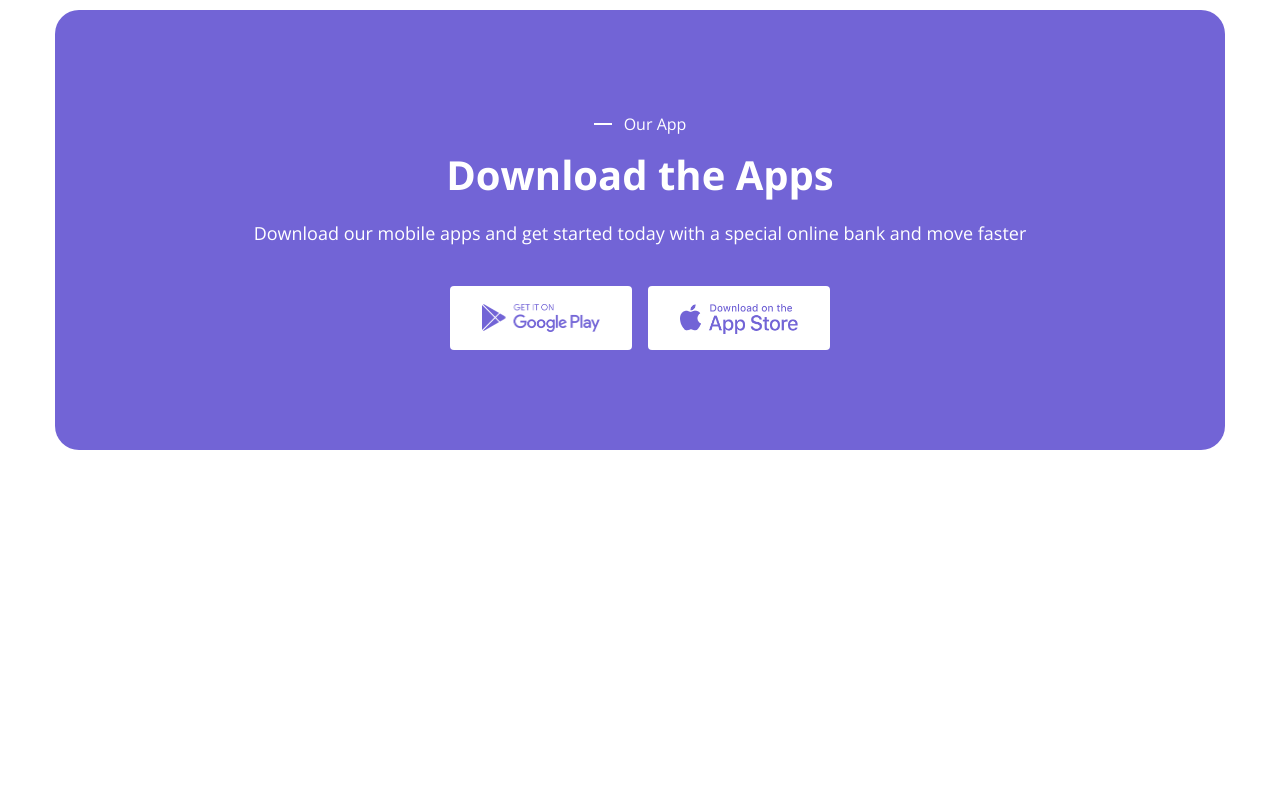
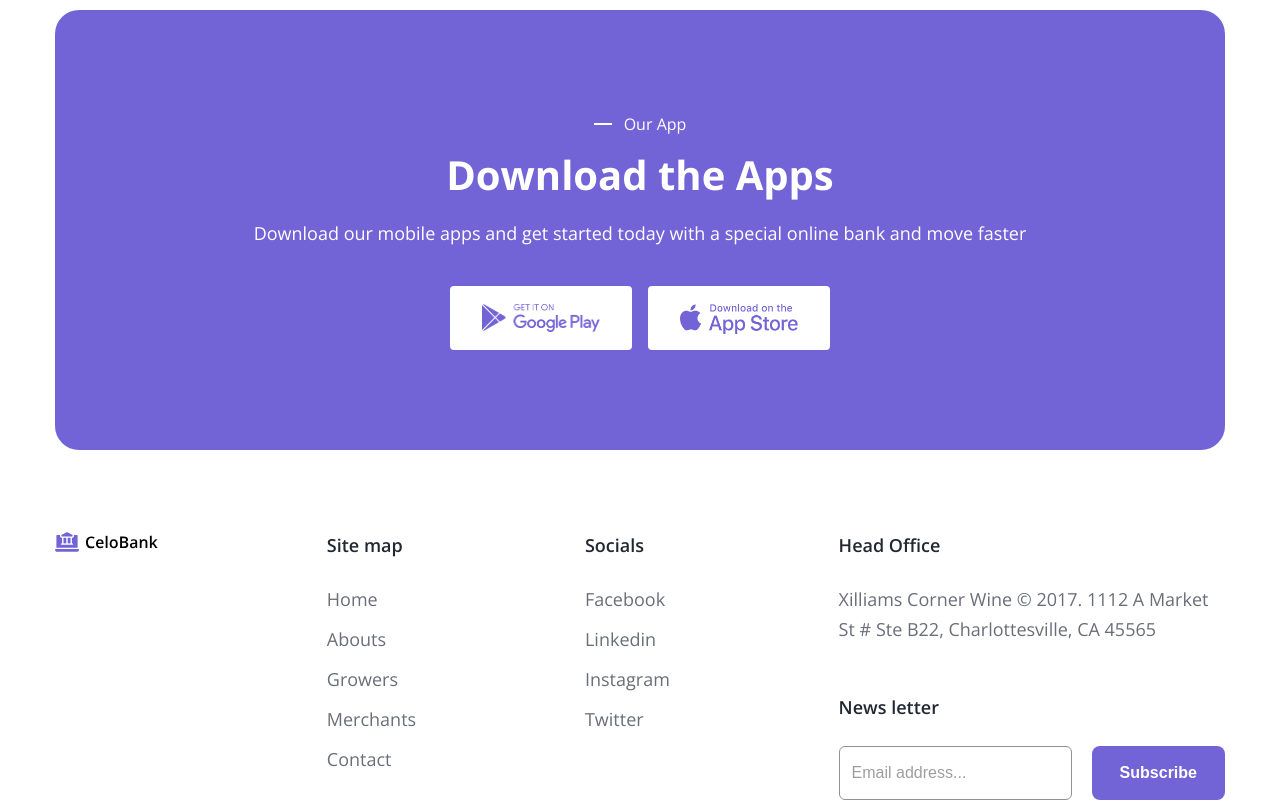
Before and after one commit to kzau1612/project-05, a plain HTML site: page index.html in a window 1280 px wide. Shown: the part 4815-5615 px from the top of the page. Before the commit the page ends 5345 px from the top, so only its background shows below. Drawn offline with nearby package versions, Linux system fonts and the light colour scheme.

Commit message:
top footer

```diff
--- a/assets/css/styles.css
+++ b/assets/css/styles.css
@@ -533,3 +533,72 @@ li {
 .download__icon {
   width: 100%;
 }
+
+/* footer */
+
+.footer__row {
+  display: flex;
+  justify-content: space-between;
+  /* align-items: flex-start; */
+}
+
+.footer__title ~ .footer__title {
+  margin-top: 48px;
+}
+
+.footer__list,
+.footer__address,
+.footer__action {
+  margin-top: 24px;
+}
+
+.footer__img {
+}
+
+.footer__title {
+  color: #212832;
+  font-size: 1.8rem;
+  font-weight: 600;
+  line-height: 1.67; /* 166.667% */
+}
+
+.footer__link,
+.footer__address {
+  color: #6a6e78;
+  font-size: 1.8rem;
+  font-weight: 400;
+  line-height: 1.67; /* 166.667% */
+}
+
+.footer__item {
+  margin-top: 10px;
+}
+
+.footer__address {
+  width: 370px;
+}
+
+.footer__action {
+  display: flex;
+}
+
+.footer__btn {
+  margin-left: 20px;
+  background: #7264d6;
+}
+
+.footer__input {
+  flex: 1;
+  padding: 12px;
+  border-radius: 0.6rem;
+  border: 1px solid #8e919a;
+  outline: none;
+  color: #8e919a;
+  font-size: 1.6rem;
+  font-weight: 400;
+  line-height: 1.75; /* 175% */
+}
+
+.footer__input::placeholder {
+  opacity: 0.7;
+}
--- a/index.html
+++ b/index.html
@@ -443,5 +443,77 @@
         </div>
       </section>
     </main>
+
+    <footer class="footer">
+      <div class="container">
+        <div class="footer__inner">
+          <div class="footer__contact">
+            <div class="footer__row">
+              <div class="footer__col">
+                <img
+                  src="./assets/img/logo.svg"
+                  alt="logo"
+                  class="footer__img"
+                />
+              </div>
+              <div class="footer__col">
+                <h3 class="footer__title">Site map</h3>
+                <ul class="footer__list">
+                  <li class="footer__item">
+                    <a href="#!" class="footer__link">Home</a>
+                  </li>
+                  <li class="footer__item">
+                    <a href="#!" class="footer__link">Abouts</a>
+                  </li>
+                  <li class="footer__item">
+                    <a href="#!" class="footer__link">Growers</a>
+                  </li>
+                  <li class="footer__item">
+                    <a href="#!" class="footer__link">Merchants</a>
+                  </li>
+                  <li class="footer__item">
+                    <a href="#!" class="footer__link">Contact</a>
+                  </li>
+                </ul>
+              </div>
+              <div class="footer__col">
+                <h3 class="footer__title">Socials</h3>
+                <ul class="footer__list">
+                  <li class="footer__item">
+                    <a href="#!" class="footer__link">Facebook</a>
+                  </li>
+                  <li class="footer__item">
+                    <a href="#!" class="footer__link">Linkedin</a>
+                  </li>
+                  <li class="footer__item">
+                    <a href="#!" class="footer__link">Instagram</a>
+                  </li>
+                  <li class="footer__item">
+                    <a href="#!" class="footer__link">Twitter</a>
+                  </li>
+                </ul>
+              </div>
+
+              <div class="footer__col">
+                <h3 class="footer__title">Head Office</h3>
+                <p class="footer__address">
+                  Xilliams Corner Wine © 2017. 1112 A Market St # Ste B22,
+                  Charlottesville, CA 45565
+                </p>
+                <h3 class="footer__title">News letter</h3>
+                <div class="footer__action">
+                  <input
+                    type="email"
+                    class="footer__input"
+                    placeholder="Email address..."
+                  />
+                  <button class="btn footer__btn">Subscribe</button>
+                </div>
+              </div>
+            </div>
+          </div>
+        </div>
+      </div>
+    </footer>
   </body>
 </html>
```
